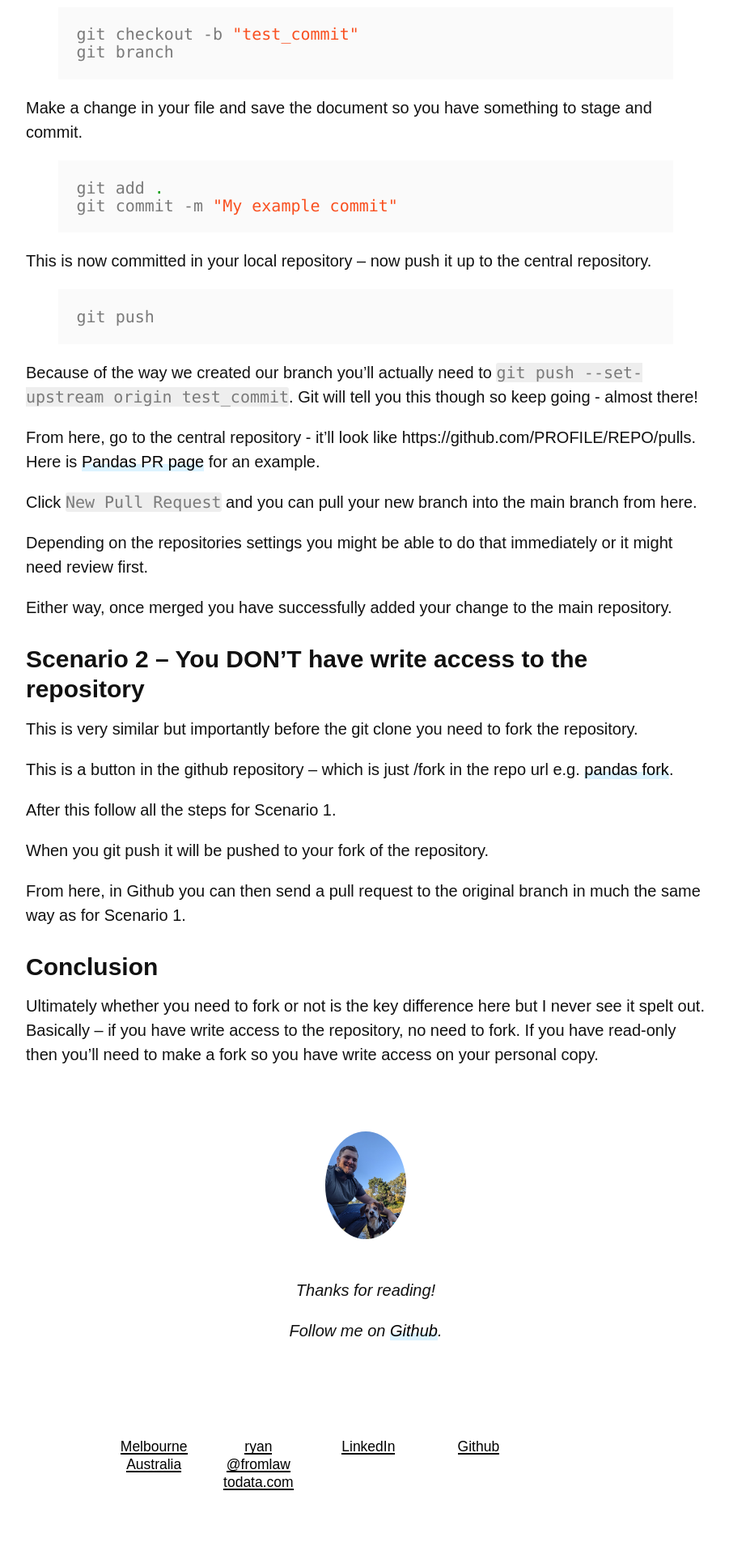
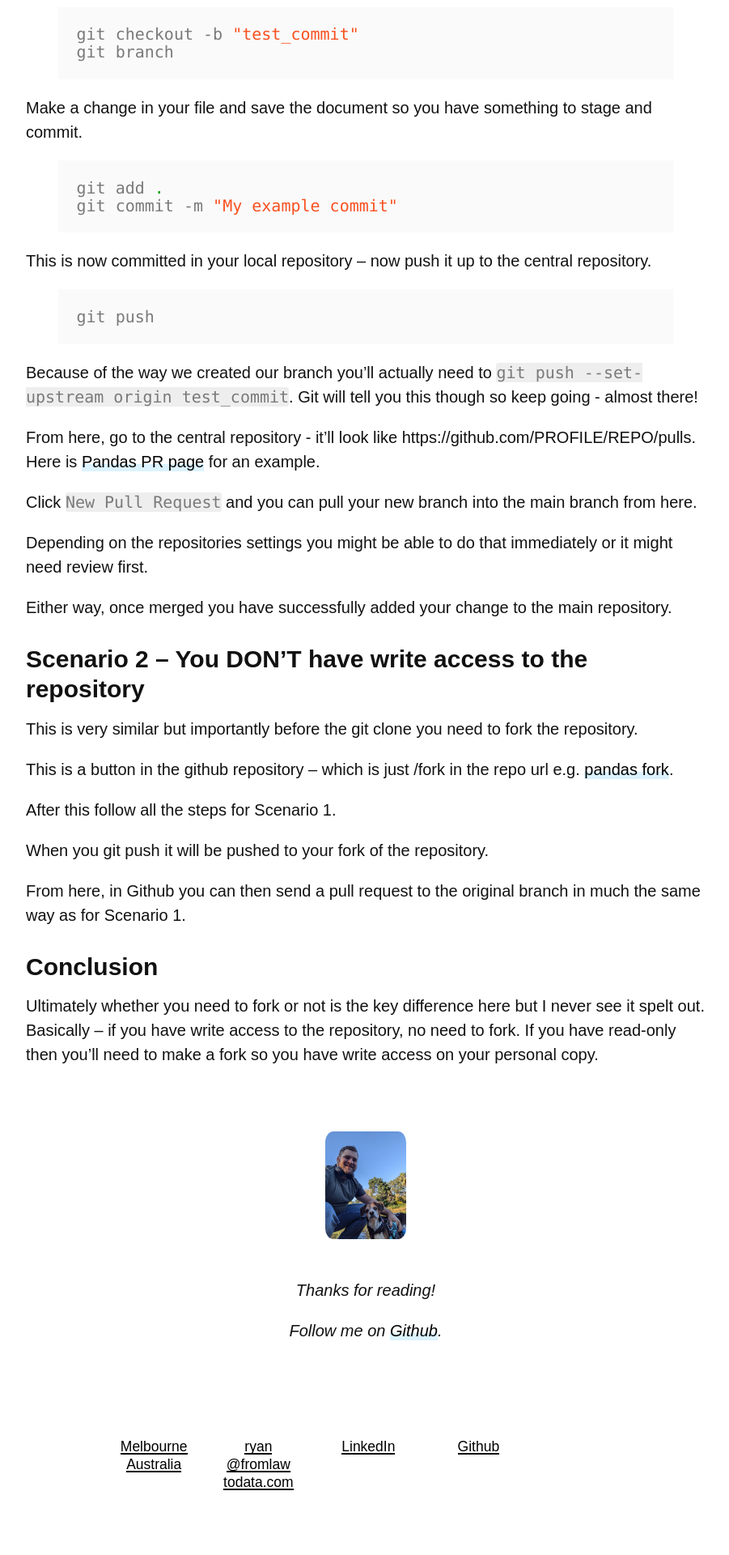
Before and after one commit to ryanward-io/ryanward-io.github.io, a Jekyll site: the page built from collections/_posts/2022-05-04-git-pull-requests.md, in a window 1280 px wide. Shown: the part 1413-3333 px from the top of the page at 81% size, without its empty margins (188-1089 px from the left). Built offline with Jekyll 4.4.1, drawn with Linux system fonts in a browser that asks for light colours; nearby versions of some CDN libraries; some web fonts are replaced.

Commit message:
Consistent border-radius through site

```diff
--- a/_sass/_posts.scss
+++ b/_sass/_posts.scss
@@ -1,4 +1,3 @@
-
 .posts {
   margin: 0;
 }
@@ -11,7 +10,7 @@
 
 .posts .post:last-child {
   border-bottom: none;
-  margin-bottom: .375em;
+  margin-bottom: 0.375em;
   padding-bottom: 0;
 }
 
@@ -24,14 +23,14 @@
 .post-footer {
   @extend .italic;
 
-  margin-top: .75rem;
+  margin-top: 0.75rem;
   text-align: center;
 }
 
 .post-footer .avatar {
   margin: 2rem 0;
   width: 100px;
-  border-radius: 50%;
+  border-radius: 10%;
 }
 
 .meta,
@@ -39,7 +38,7 @@
   width: auto;
   font-weight: 300;
   margin: 0;
-  padding: .25em 0;
+  padding: 0.25em 0;
   color: #7a7a7a;
   font-style: italic;
 }
```
